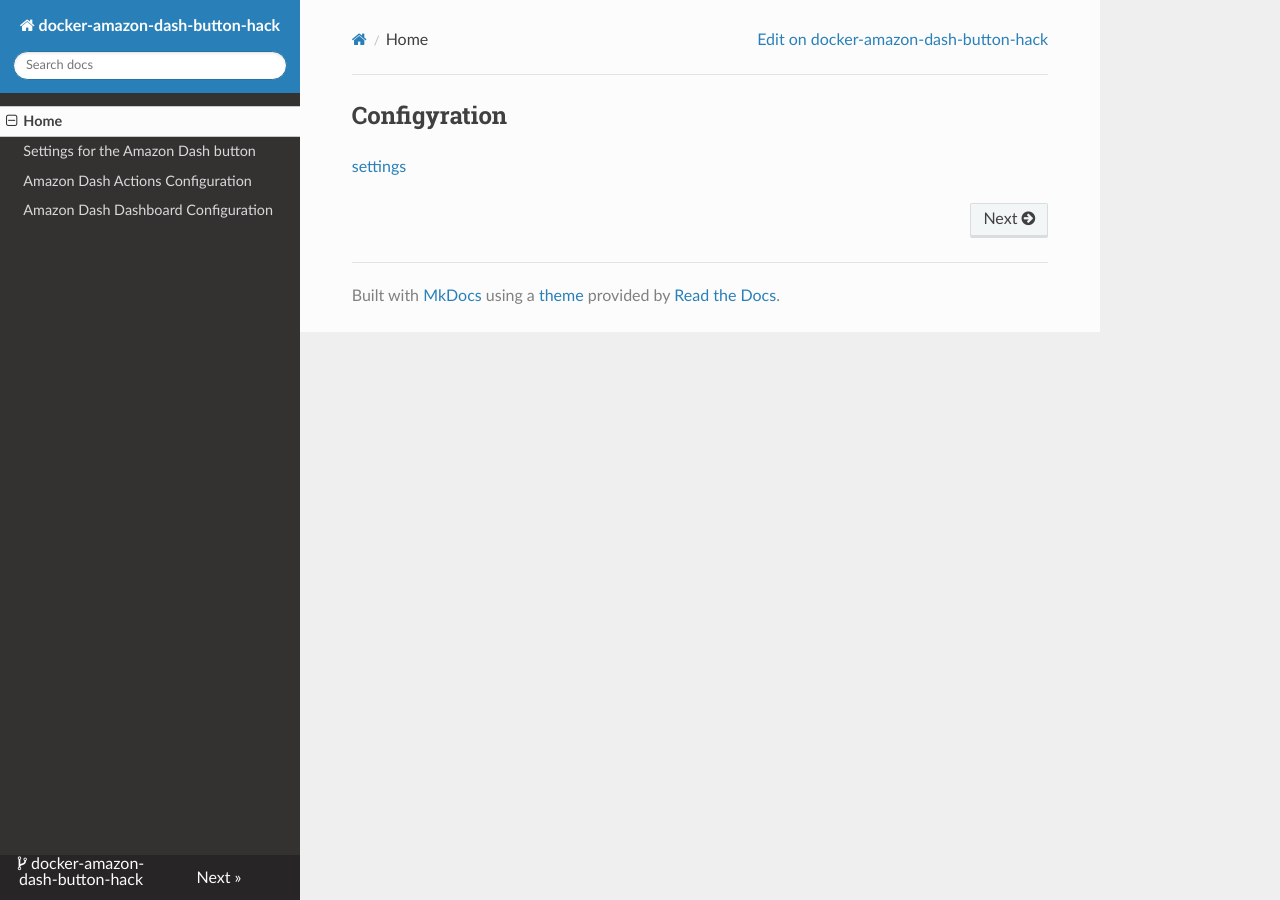
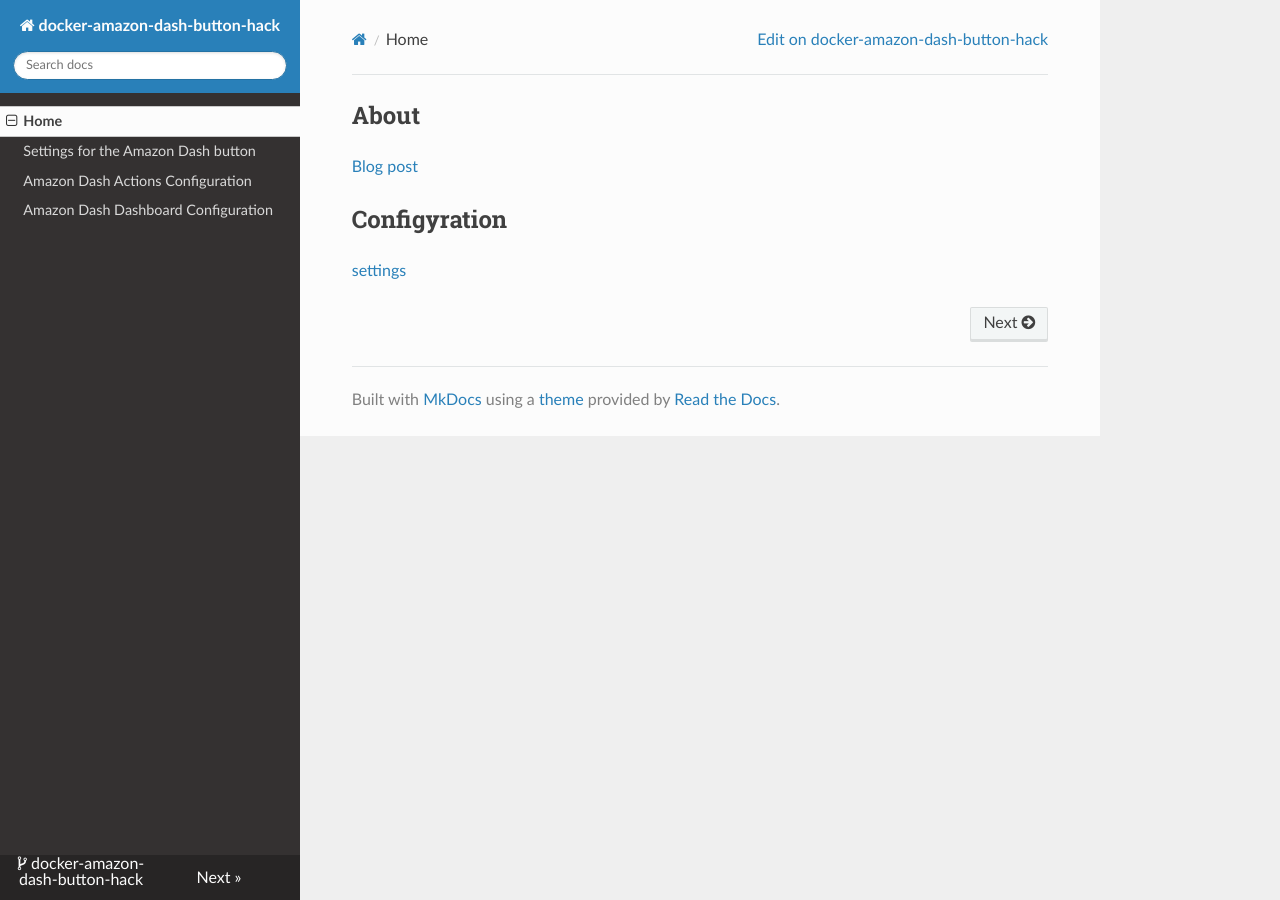
Before and after one commit to andgineer/docker-amazon-dash-button-hack, an MkDocs documentation site: the page built from docs/README.md, in a window 1280 px wide. Built offline with MkDocs 1.6.1, drawn with Linux system fonts in a browser that asks for light colours; nearby versions of some CDN libraries.

```diff
--- a/docs/README.md
+++ b/docs/README.md
@@ -1,3 +1,6 @@
+## About
+[Blog post](https://sorokin.engineer/posts/en/amazon_dash_button_hack.html)
+
 ## Configyration
 
 [settings](settings.md)
--- a/requirements.txt
+++ b/requirements.txt
@@ -1,5 +1,5 @@
 #
-# This file is autogenerated by pip-compile with Python 3.10
+# This file is autogenerated by pip-compile with Python 3.11
 # by the following command:
 #
 #    pip-compile requirements.in
@@ -14,7 +14,7 @@
     # via requests
 google-api-core==2.11.1
     # via google-api-python-client
-google-api-python-client==2.99.0
+google-api-python-client==2.100.0
     # via -r requirements.in
 google-auth==2.23.0
     # via
```
Also changed, not shown: requirements.dev.txt (+92 -16 lines), 5 other files.
